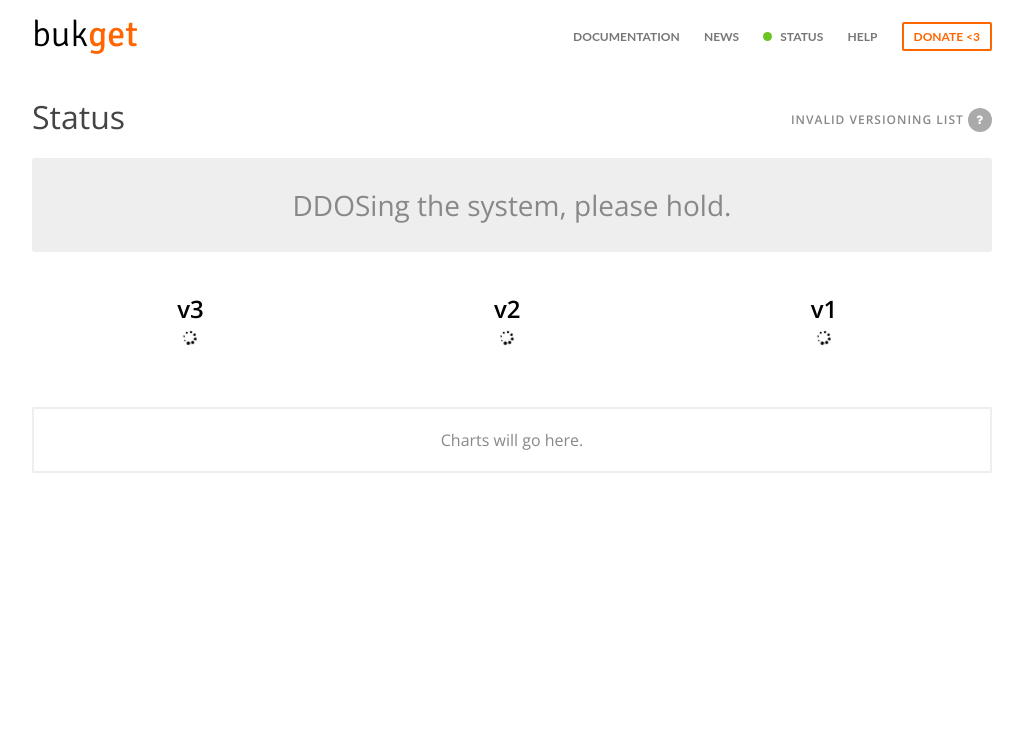
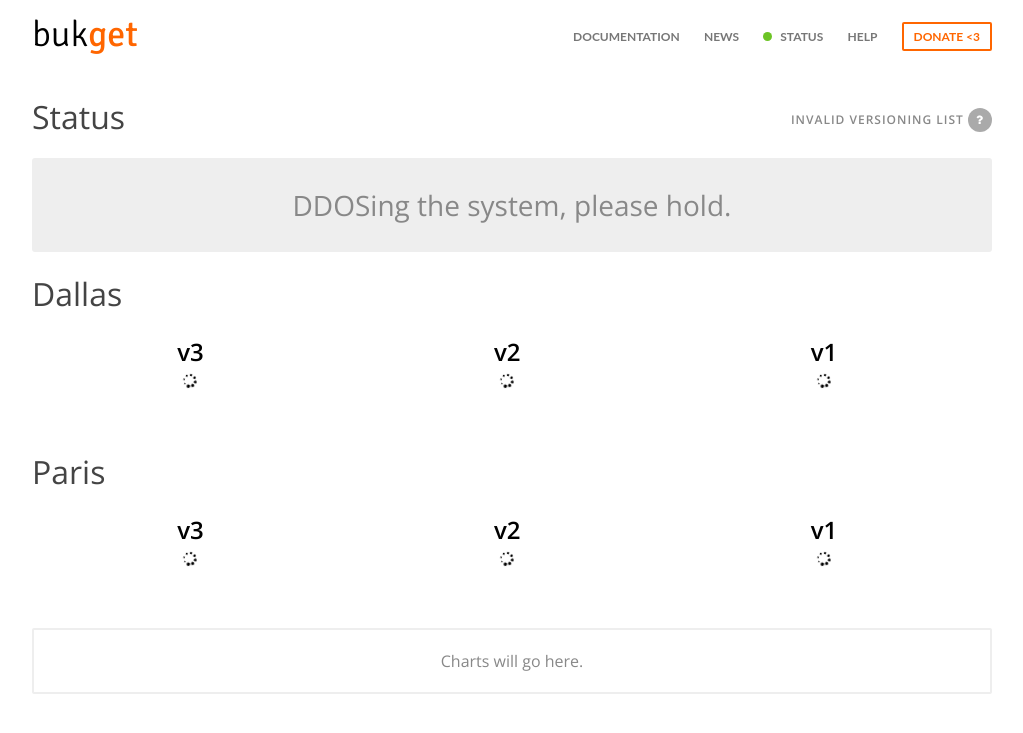
Before and after one commit to BukGet/website, a Jekyll site: the page built from status.html, in a window 1280 px wide. Shown: the top 733 px of the page, without its empty margins (128-1151 px from the left). Built offline with Jekyll 4.4.1, drawn with Linux system fonts in a browser that asks for light colours; nearby versions of some CDN libraries; some web fonts are replaced; Markdown is read by kramdown in place of the engine named in the settings.

Commit message:
Separate statuses for each server

```diff
--- a/js/status.js
+++ b/js/status.js
@@ -54,7 +54,7 @@ Status.checkAll = function () {
       var the_server = data.servers[server];
       for (var version in data.servers[server]) {
         var the_version = the_server[version];
-        var $blocks = $('.system.' + version + ' .blocks');
+        var $blocks = $('.system.' + server.split('.')[0] + '.' + version + ' .blocks');
         var length = Object.keys(the_version).length;
         $blocks.empty();
         for (var section in the_version) {
--- a/status.html
+++ b/status.html
@@ -17,7 +17,8 @@ title: Status
         <p>Systems are experiencing slight turbulance.</p>
       </div>
 
-      <div class="system v3">
+      <h1>Dallas</h1>
+      <div class="system dallas v3">
         <h2>v3</h2>
 
         <div class="blocks">
@@ -25,7 +26,7 @@ title: Status
         </div>
       </div>
 
-      <div class="system v2">
+      <div class="system dallas v2">
         <h2>v2</h2>
 
         <div class="blocks">
@@ -33,7 +34,32 @@ title: Status
         </div>
       </div>
 
-      <div class="system v1">
+      <div class="system dallas v1">
+        <h2>v1</h2>
+
+        <div class="blocks">
+          <div class="indicator"><span class="fa fa-spin fa-spinner"></span></div>
+        </div>
+      </div>
+
+      <h1>Paris</h1>
+      <div class="system paris v3">
+        <h2>v3</h2>
+
+        <div class="blocks">
+          <div class="indicator"><span class="fa fa-spin fa-spinner"></span></div>
+        </div>
+      </div>
+
+      <div class="system paris v2">
+        <h2>v2</h2>
+
+        <div class="blocks">
+          <div class="indicator"><span class="fa fa-spin fa-spinner"></span></div>
+        </div>
+      </div>
+
+      <div class="system paris v1">
         <h2>v1</h2>
 
         <div class="blocks">
@@ -42,6 +68,10 @@ title: Status
       </div>
 
       <div class="clear"></div>
+
+      <div class="template" data-template="server">
+        <span class="block" title="Plugin Listing"></span>
+      </div>
 
       <div class="template" data-template="block">
         <span class="block" title="Plugin Listing"></span>
```
